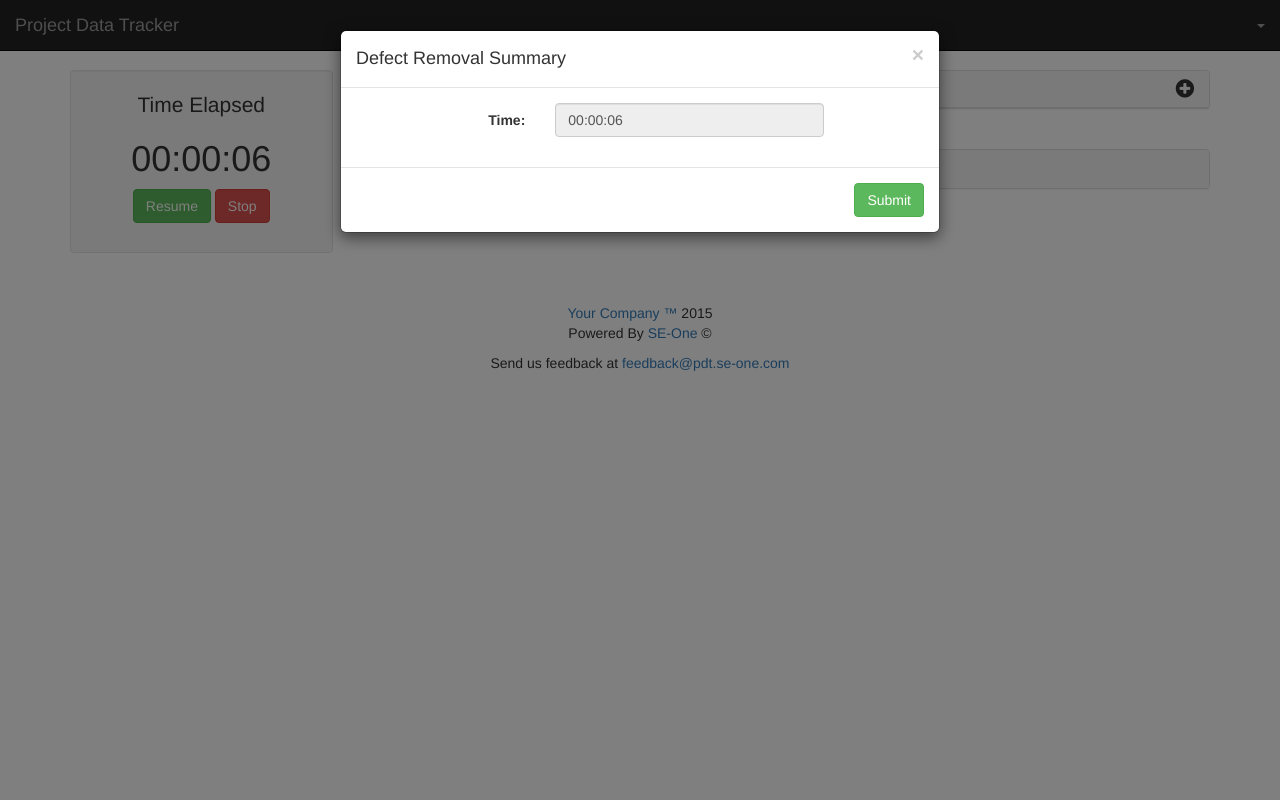
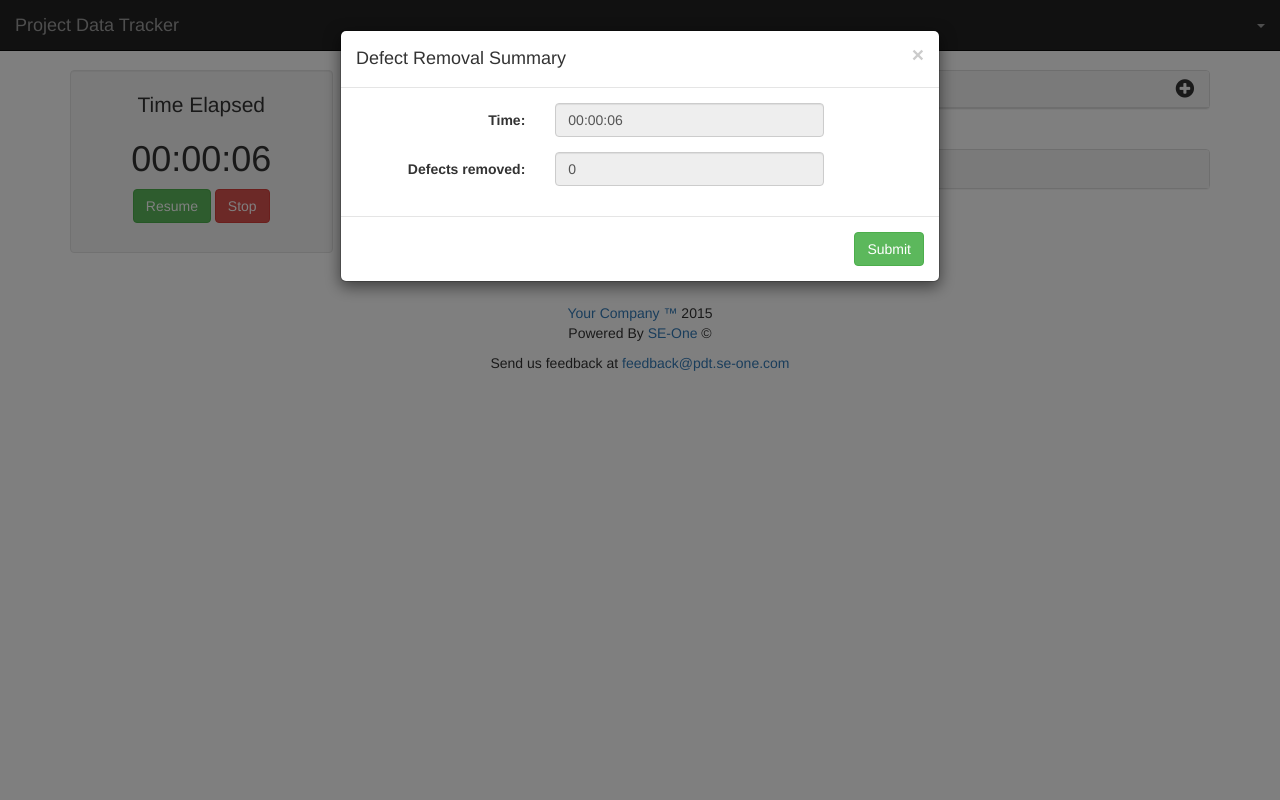
Before and after one commit to raspberryice/project-data-tracker, a Django app: template pdt/templates/dev-defect.html in a window 1280 px wide, after a click on "Stop". Run offline with Django 3.2, Linux system fonts and the light colour scheme; the template is opened without the code that fills it: most values are stand-ins (such as "Sample title", 1, 10 or a date in 2020); some libraries are stand-ins or nearby versions.

Commit message:
bug fix for defect modal

```diff
--- a/pdt/templates/dev-defect.html
+++ b/pdt/templates/dev-defect.html
@@ -139,6 +139,12 @@
                       <input type="text" class="form-control" id="time" name="time" value="00:00:00" required readonly>
                     </div>
                   </div>
+                    <div class="form-group">
+                   <label class="control-label col-sm-4" for="defectNo">Defects removed:</label>
+                    <div class="col-sm-6">
+                      <input type="number" min="0" class="form-control" id="defectNo" name="defectNo" placeholder="0" required readonly>
+                    </div>
+                  </div>
                 </div>
                 <div class="modal-footer">
                   <input type="hidden" id="sid" name="sid" value="{{ sid }}">
```
